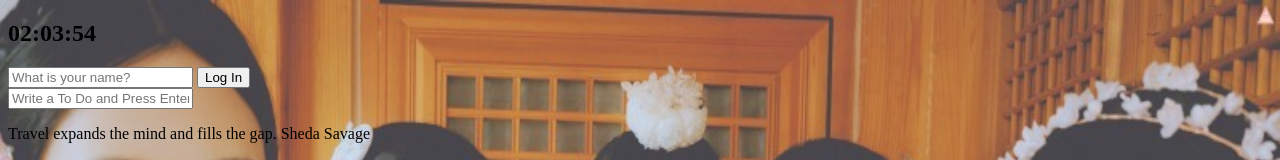
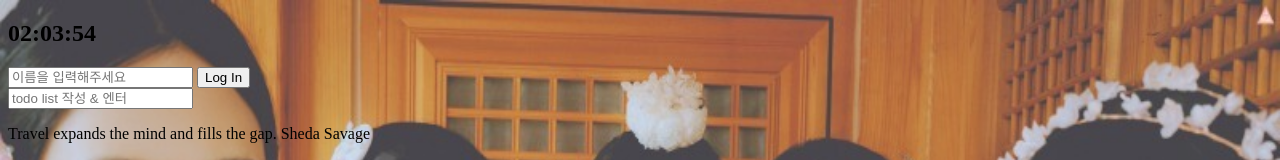
Before and after one commit to suejdys/Momentum, a plain HTML site: page index.html in a window 1280 px wide. Shown: the top 160 px of the page. Drawn offline with Linux system fonts and the light colour scheme.

Commit message:
메세지 수정

```diff
--- a/index.html
+++ b/index.html
@@ -13,13 +13,13 @@
         required
         maxlength="15"
         type="text"
-        placeholder="What is your name?"
+        placeholder="이름을 입력해주세요"
       />
       <input type="submit" value="Log In" />
     </form>
     <h1 class="hidden" id="greeting"></h1>
     <form id="todo-form">
-      <input type="text" placeholder="Write a To Do and Press Enter" required />
+      <input type="text" placeholder="todo list 작성 & 엔터" required />
     </form>
     <ul id="todo-list"></ul>
     <div id="quote">
```
